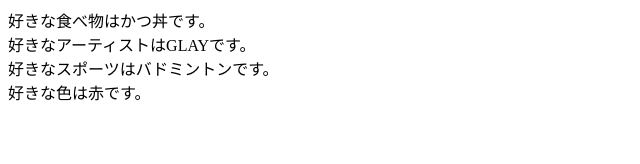
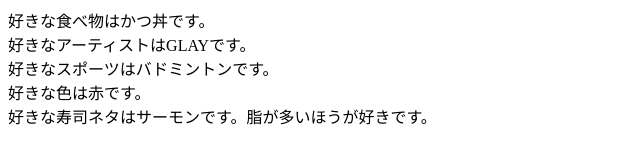
Before and after one commit to namiki-takehara/command-test, a plain HTML site: page index.html in a window 1280 px wide. Shown: the whole page, without its empty margins (0-640 px from the left). Drawn offline with Linux system fonts and the light colour scheme.

Commit message:
好きな寿司ネタの追加

```diff
--- a/index.html
+++ b/index.html
@@ -5,5 +5,6 @@
         好きなアーティストはGLAYです。<br>
         好きなスポーツはバドミントンです。<br>
         好きな色は赤です。<br>
+        好きな寿司ネタはサーモンです。脂が多いほうが好きです。<br>
     </body>
 </html>
```
